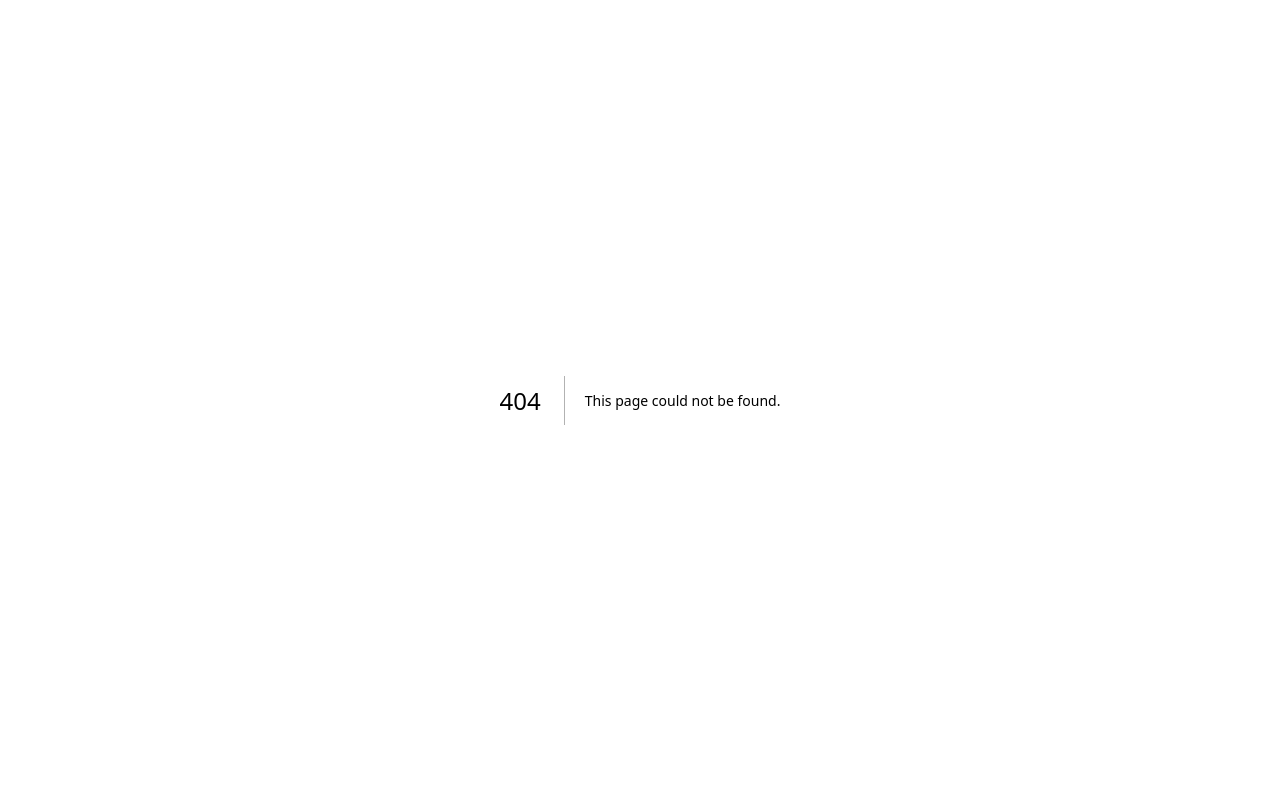
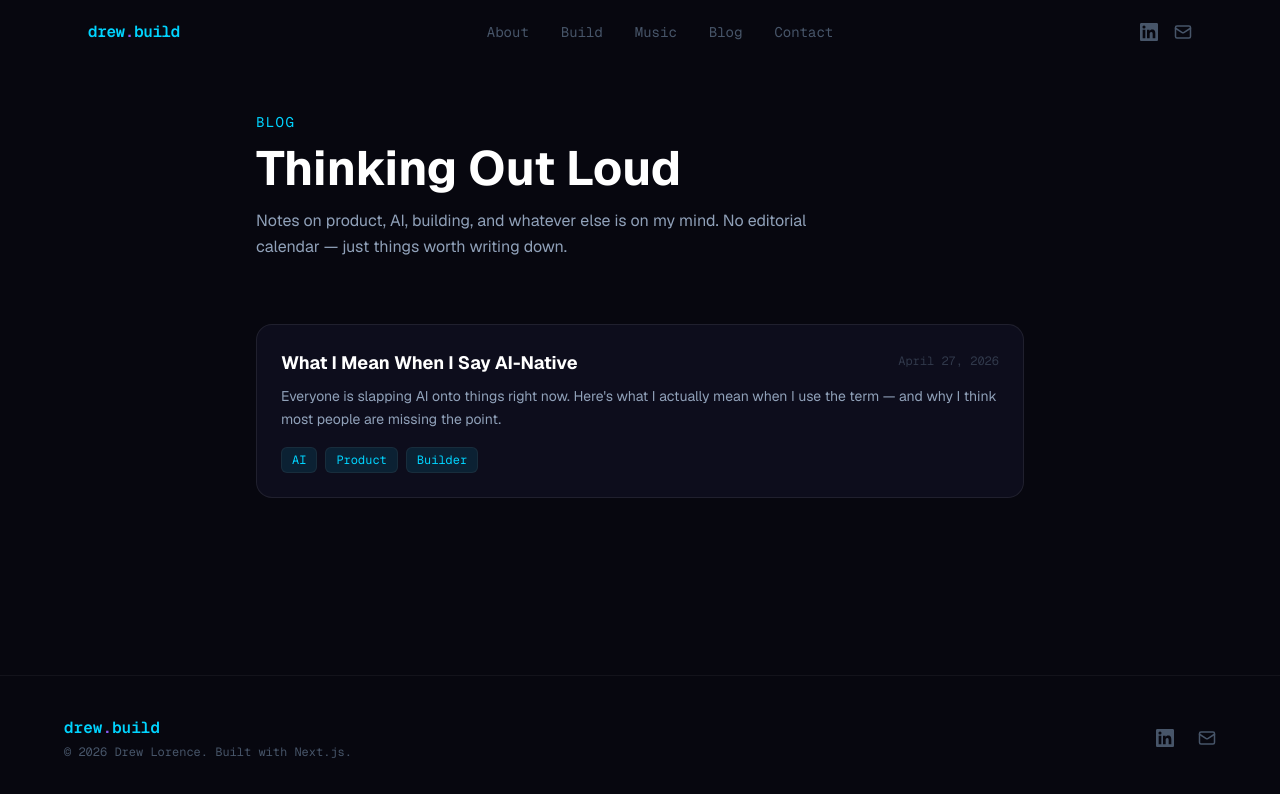
Before and after one commit to drew-lorence-dev/drew-lorence-portfolio, a Next.js app: page /blog in a window 1280 px wide. Before the commit this address had no page. Shown: the top 794 px of the page. Built offline with nearby package versions, Linux system fonts and the light colour scheme.

Commit message:
Add blog with Markdown posts, list page, post page, and nav link

```diff
--- /dev/null
+++ b/app/blog/[slug]/page.tsx
@@ -0,0 +1,79 @@
+import { notFound } from "next/navigation";
+import Nav from "@/components/Nav";
+import Footer from "@/components/Footer";
+import { getAllPosts, getPost, formatDate } from "@/lib/blog";
+
+export async function generateStaticParams() {
+  return getAllPosts().map((post) => ({ slug: post.slug }));
+}
+
+export default async function PostPage({
+  params,
+}: {
+  params: Promise<{ slug: string }>;
+}) {
+  const { slug } = await params;
+
+  let post;
+  try {
+    post = await getPost(slug);
+  } catch {
+    notFound();
+  }
+
+  return (
+    <div className="min-h-screen bg-page text-slate-200 flex flex-col">
+      <Nav />
+
+      <main className="flex-1 pt-28 pb-20 px-6">
+        <div className="max-w-2xl mx-auto">
+
+          {/* Back */}
+          <a
+            href="/blog"
+            className="inline-flex items-center gap-2 text-xs font-mono text-muted hover:text-accent transition-colors mb-12"
+          >
+            ← Back to Blog
+          </a>
+
+          {/* Header */}
+          <div className="mb-10">
+            <div className="flex flex-wrap gap-2 mb-4">
+              {post.tags.map((tag) => (
+                <span
+                  key={tag}
+                  className="px-2.5 py-1 rounded-md text-xs font-mono bg-accent/10 text-accent border border-white/5"
+                >
+                  {tag}
+                </span>
+              ))}
+            </div>
+            <h1 className="text-3xl md:text-4xl font-bold text-white leading-tight mb-3">
+              {post.title}
+            </h1>
+            <p className="text-sm font-mono text-muted/60">{formatDate(post.date)}</p>
+          </div>
+
+          {/* Content */}
+          <div
+            className="prose prose-invert prose-slate max-w-none
+              prose-p:text-slate-400 prose-p:leading-relaxed prose-p:text-base
+              prose-headings:text-white prose-headings:font-bold
+              prose-h2:text-2xl prose-h2:mt-10 prose-h2:mb-4
+              prose-h3:text-xl prose-h3:mt-8 prose-h3:mb-3
+              prose-a:text-accent prose-a:no-underline hover:prose-a:underline
+              prose-strong:text-slate-200
+              prose-ul:text-slate-400 prose-ol:text-slate-400
+              prose-li:my-1
+              prose-blockquote:border-accent/40 prose-blockquote:text-slate-400
+              prose-code:text-accent prose-code:bg-white/5 prose-code:px-1.5 prose-code:py-0.5 prose-code:rounded prose-code:text-sm prose-code:font-mono
+              prose-hr:border-white/10"
+            dangerouslySetInnerHTML={{ __html: post.contentHtml }}
+          />
+        </div>
+      </main>
+
+      <Footer />
+    </div>
+  );
+}
--- /dev/null
+++ b/app/blog/page.tsx
@@ -0,0 +1,73 @@
+import Nav from "@/components/Nav";
+import Footer from "@/components/Footer";
+import { getAllPosts, formatDate } from "@/lib/blog";
+
+export default function BlogPage() {
+  const posts = getAllPosts();
+
+  return (
+    <div className="min-h-screen bg-page text-slate-200 flex flex-col">
+      <Nav />
+
+      <main className="flex-1 pt-28 pb-20 px-6">
+        <div className="max-w-3xl mx-auto">
+
+          {/* Header */}
+          <div className="mb-16">
+            <p className="font-mono text-accent text-sm tracking-widest uppercase mb-3">
+              Blog
+            </p>
+            <h1 className="text-4xl md:text-5xl font-bold text-white mb-4">
+              Thinking Out Loud
+            </h1>
+            <p className="text-slate-400 leading-relaxed text-base max-w-xl">
+              Notes on product, AI, building, and whatever else is on my mind.
+              No editorial calendar — just things worth writing down.
+            </p>
+          </div>
+
+          {/* Post list */}
+          {posts.length === 0 ? (
+            <p className="text-muted font-mono text-sm">No posts yet — check back soon.</p>
+          ) : (
+            <div className="space-y-4">
+              {posts.map((post) => (
+                <a
+                  key={post.slug}
+                  href={`/blog/${post.slug}`}
+                  className="group block p-6 rounded-2xl border border-white/8 bg-surface hover:border-accent/40 hover:bg-surface-2 transition-all"
+                >
+                  <div className="flex items-start justify-between gap-4 mb-2">
+                    <h2 className="text-lg font-bold text-white group-hover:text-accent transition-colors">
+                      {post.title}
+                    </h2>
+                    <span className="text-xs font-mono text-muted/60 shrink-0 mt-1">
+                      {formatDate(post.date)}
+                    </span>
+                  </div>
+                  <p className="text-slate-400 text-sm leading-relaxed mb-4">
+                    {post.excerpt}
+                  </p>
+                  {post.tags.length > 0 && (
+                    <div className="flex flex-wrap gap-2">
+                      {post.tags.map((tag) => (
+                        <span
+                          key={tag}
+                          className="px-2.5 py-1 rounded-md text-xs font-mono bg-accent/10 text-accent border border-white/5"
+                        >
+                          {tag}
+                        </span>
+                      ))}
+                    </div>
+                  )}
+                </a>
+              ))}
+            </div>
+          )}
+        </div>
+      </main>
+
+      <Footer />
+    </div>
+  );
+}
--- a/app/globals.css
+++ b/app/globals.css
@@ -1,4 +1,5 @@
 @import "tailwindcss";
+@plugin "@tailwindcss/typography";
 
 @theme {
   --color-page: #07070f;
--- a/components/Nav.tsx
+++ b/components/Nav.tsx
@@ -9,6 +9,7 @@ const navLinks = [
   { label: "About", href: "#about" },
   { label: "Build", href: "#projects" },
   { label: "Music", href: "#music" },
+  { label: "Blog", href: "/blog" },
   { label: "Contact", href: "#contact" },
 ];
 
--- /dev/null
+++ b/content/blog/what-i-mean-when-i-say-ai-native.md
@@ -0,0 +1,20 @@
+---
+title: "What I Mean When I Say AI-Native"
+date: "2026-04-27"
+excerpt: "Everyone is slapping AI onto things right now. Here's what I actually mean when I use the term — and why I think most people are missing the point."
+tags: ["AI", "Product", "Builder"]
+---
+
+Everyone is slapping AI onto things right now. Copilots. Assistants. Agents. Most of it is the same old software with a chat box bolted on the side.
+
+When I say AI-native, I mean something different.
+
+I mean building in a way where AI isn't a feature — it's the foundation. The workflow is designed around it from the start. The decisions, the tooling, the pace of iteration — all of it assumes AI is in the loop.
+
+For me that looks like this: I have an idea, I open a conversation, and I start building. Not planning to build someday. Building now. The gap between thinking something and having a working version of it has collapsed in a way that changes everything about how I approach problems.
+
+That's what AI-native means to me. Not AI as an add-on. AI as the default creative partner.
+
+The implications for product leadership are significant. If you can prototype faster than your team can write a PRD, the whole process changes. Discovery looks different. Validation looks different. What counts as "ready to build" looks different.
+
+I'm still figuring out what that means at scale. But I know it's real, and I know most teams aren't there yet.
--- /dev/null
+++ b/lib/blog.ts
@@ -0,0 +1,61 @@
+import fs from "fs";
+import path from "path";
+import matter from "gray-matter";
+import { remark } from "remark";
+import html from "remark-html";
+
+const postsDir = path.join(process.cwd(), "content/blog");
+
+export interface PostMeta {
+  slug: string;
+  title: string;
+  date: string;
+  excerpt: string;
+  tags: string[];
+}
+
+export interface Post extends PostMeta {
+  contentHtml: string;
+}
+
+export function getAllPosts(): PostMeta[] {
+  const files = fs.readdirSync(postsDir).filter((f) => f.endsWith(".md"));
+
+  return files
+    .map((file) => {
+      const slug = file.replace(/\.md$/, "");
+      const raw = fs.readFileSync(path.join(postsDir, file), "utf8");
+      const { data } = matter(raw);
+      return {
+        slug,
+        title: data.title as string,
+        date: data.date as string,
+        excerpt: data.excerpt as string,
+        tags: (data.tags as string[]) ?? [],
+      };
+    })
+    .sort((a, b) => (a.date < b.date ? 1 : -1));
+}
+
+export async function getPost(slug: string): Promise<Post> {
+  const raw = fs.readFileSync(path.join(postsDir, `${slug}.md`), "utf8");
+  const { data, content } = matter(raw);
+  const processed = await remark().use(html).process(content);
+  return {
+    slug,
+    title: data.title as string,
+    date: data.date as string,
+    excerpt: data.excerpt as string,
+    tags: (data.tags as string[]) ?? [],
+    contentHtml: processed.toString(),
+  };
+}
+
+export function formatDate(dateStr: string): string {
+  return new Date(dateStr).toLocaleDateString("en-US", {
+    year: "numeric",
+    month: "long",
+    day: "numeric",
+    timeZone: "UTC",
+  });
+}
--- a/package.json
+++ b/package.json
@@ -9,10 +9,14 @@
     "lint": "eslint"
   },
   "dependencies": {
+    "@tailwindcss/typography": "^0.5.19",
+    "gray-matter": "^4.0.3",
     "lucide-react": "^1.11.0",
     "next": "16.2.4",
     "react": "19.2.4",
-    "react-dom": "19.2.4"
+    "react-dom": "19.2.4",
+    "remark": "^15.0.1",
+    "remark-html": "^16.0.1"
   },
   "devDependencies": {
     "@tailwindcss/postcss": "^4",
```
Also changed, not shown: 1 other file (tests, documents, lock files or other folders).
